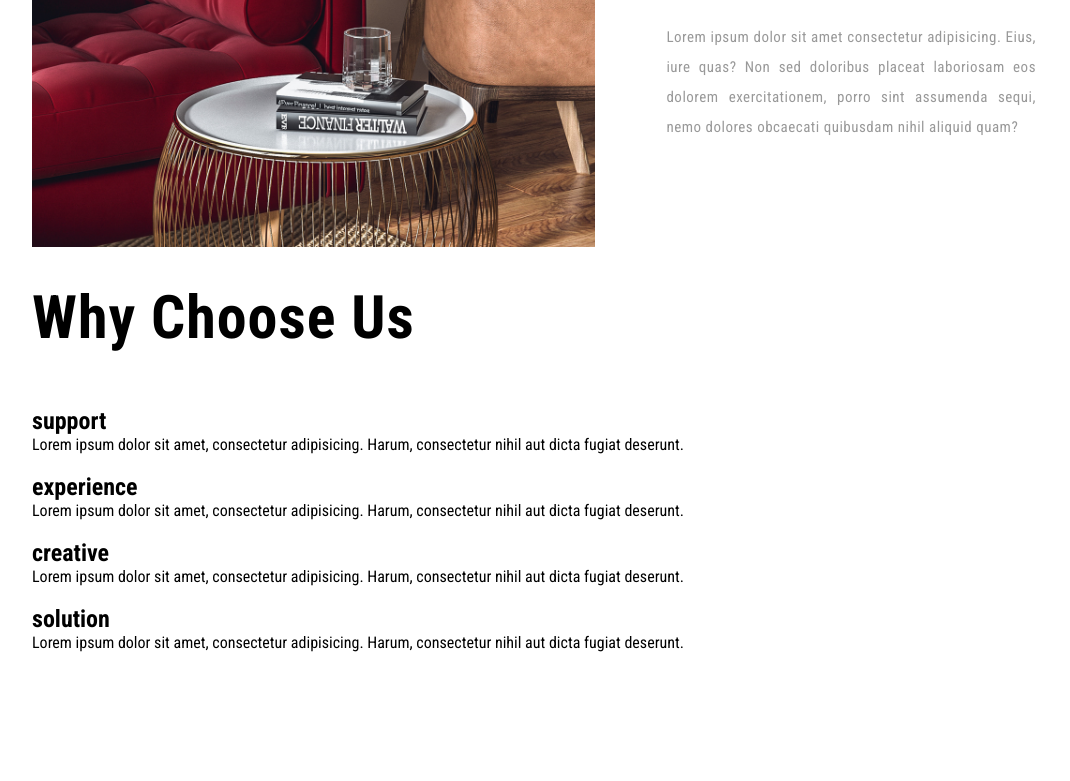
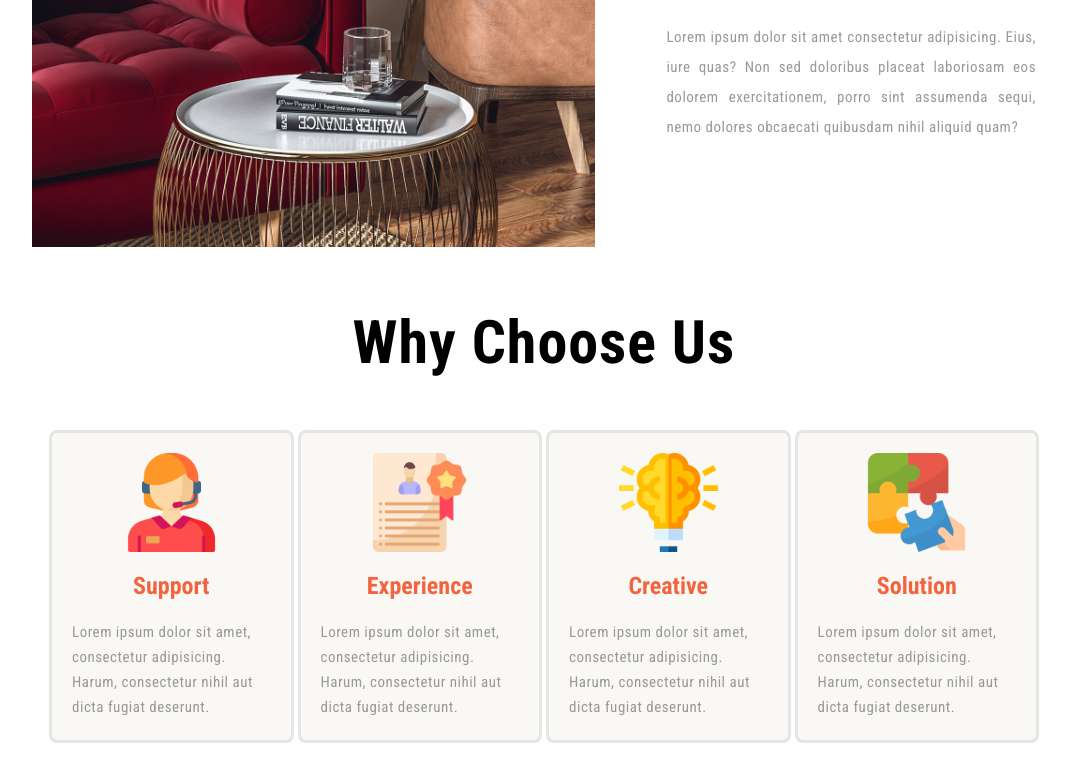
Before and after one commit to Attourayan/immobilier-site-web, a plain HTML site: page index.html in a window 1280 px wide. Shown: the part 1038-1819 px from the top of the page, without its empty margins (96-1166 px from the left). Before the commit the page ends 1715 px from the top, so only its background shows below. Drawn offline with Linux system fonts and the light colour scheme.

Commit message:
why_us finaly

```diff
--- a/index.html
+++ b/index.html
@@ -98,7 +98,7 @@
       <h1>Why Choose us</h1>
       <div class="list-box">
         <div class="box">
-          <img src="" alt="" />
+          <img src="images/customer-service.png" alt="icon-1" />
           <h2>support</h2>
           <p>
             Lorem ipsum dolor sit amet, consectetur adipisicing. Harum,
@@ -106,7 +106,7 @@
           </p>
         </div>
         <div class="box">
-          <img src="" alt="" />
+          <img src="images/experience.png" alt="icon-2" />
           <h2>experience</h2>
           <p>
             Lorem ipsum dolor sit amet, consectetur adipisicing. Harum,
@@ -114,7 +114,7 @@
           </p>
         </div>
         <div class="box">
-          <img src="" alt="" />
+          <img src="images/creative-brain.png" alt="icon-3" />
           <h2>creative</h2>
           <p>
             Lorem ipsum dolor sit amet, consectetur adipisicing. Harum,
@@ -122,7 +122,7 @@
           </p>
         </div>
         <div class="box">
-          <img src="" alt="" />
+          <img src="images/puzzle.png" alt="icon-4" />
           <h2>solution</h2>
           <p>
             Lorem ipsum dolor sit amet, consectetur adipisicing. Harum,
--- a/style.css
+++ b/style.css
@@ -211,13 +211,43 @@ header .link-button .login {
 
 .why_us{
 margin: 25px 10%;
-
-
-}
-.why_us .list-box{
+display: flex;
+justify-content: center;
+align-items: center;
+flex-direction: column;
 
 }
 
+.why_us .list-box{
+display: flex;
+justify-content:space-between;
+align-items: center;
+padding: 20px;
+gap: 10px;
+}
+
 .why_us .list-box .box{
-
+  background-color: var(--bg-body-primary);
+  box-shadow: 0 0 0 3px rgba(0, 0, 0, 0.1);
+  padding: 20px;
+  display: flex;
+  flex-direction: column;
+  align-items: center;
+  justify-content: center;
+  border-radius: 5px;
 }
+.why_us .list-box .box h2{
+  color: var(--color-primary);
+  margin: 20px 0px;
+  text-transform: capitalize;
+}
+.why_us .list-box .box img{
+  width: 50%;
+  object-fit: cover;
+}
+.why_us .list-box .box p{
+  font-size: 15px;
+  color: var(--color-secondary);
+  letter-spacing: 0.5px;
+  line-height: 25px;
+}
```
